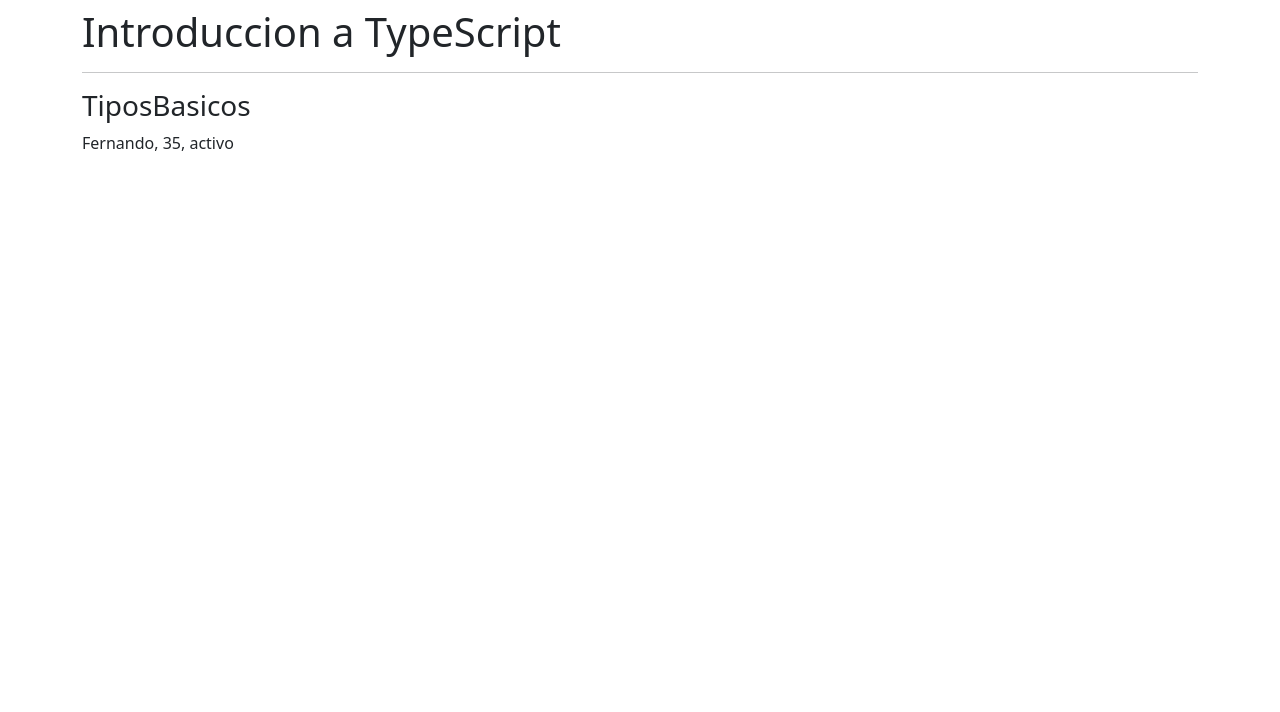
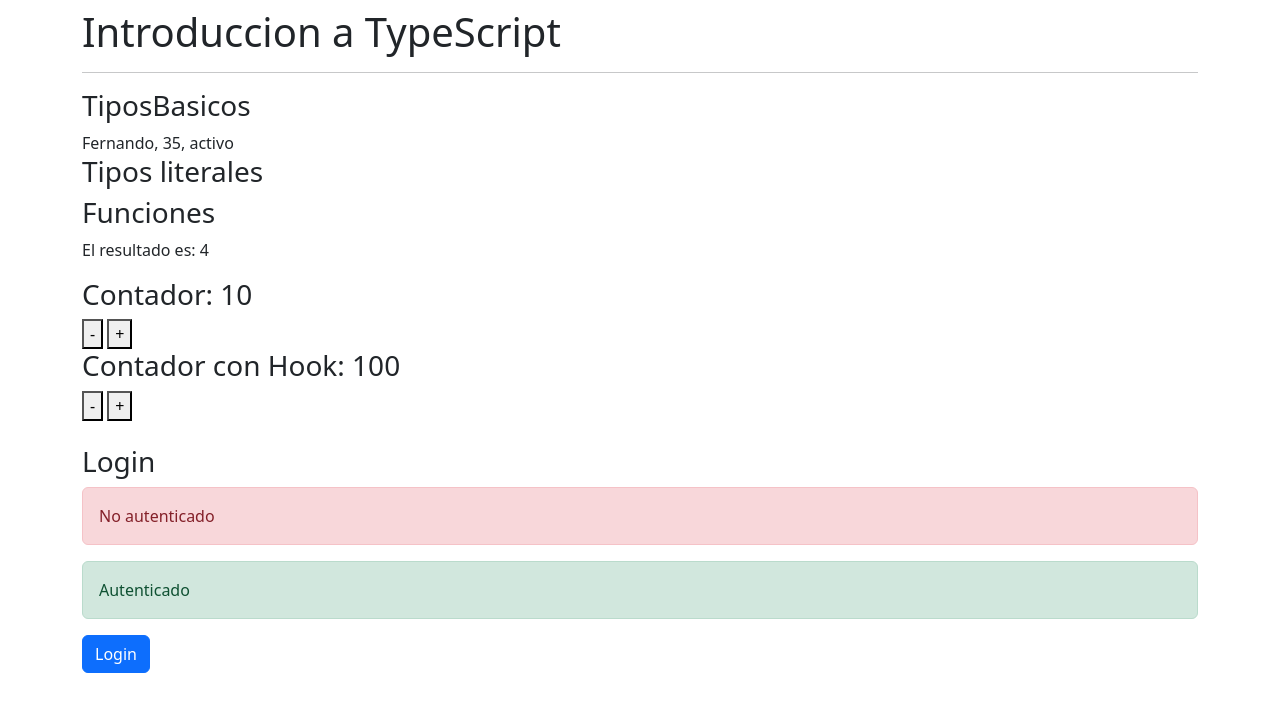
Before and after one commit to alejandroestradam/bullpen, a React (Create React App) app in the folder reactNative/reforzamiento/: page / in a window 1280 px wide. Shown: the top 712 px of the page. Built offline with nearby package versions, Linux system fonts and the light colour scheme.

Commit message:
AuthReducer done

```diff
--- a/reactNative/reforzamiento/src/App.tsx
+++ b/reactNative/reforzamiento/src/App.tsx
@@ -1,4 +1,9 @@
+import Contador from "./typescript/Contador";
+import ContadorConHook from "./typescript/ContadorConHook";
+import Funciones from "./typescript/Funciones";
+import Login from "./typescript/Login";
 import TiposBasicos from "./typescript/TiposBasicos";
+import TIposLiterales from "./typescript/TIposLiterales";
 
 
 const App = () => {
@@ -7,6 +12,11 @@ const App = () => {
       <h1>Introduccion a TypeScript</h1>
       <hr/>
       <TiposBasicos/>
+      <TIposLiterales/>
+      <Funciones/>
+      <Contador/>
+      <ContadorConHook/>
+      <Login/>
     </div>
   )
 }
--- /dev/null
+++ b/reactNative/reforzamiento/src/hooks/useCounter.tsx
@@ -0,0 +1,21 @@
+import React, { useState } from 'react'
+
+//Custom hook con valor inicial que al no ser definido es 10 por defect
+// y siempre tiene que ser un numero
+
+const useCounter = (inicial: number = 10) => {
+
+    const [contador, setContador] = useState(inicial);
+
+    const acumular = (numero: number) =>{
+        setContador(contador + numero);
+    }
+
+  return {
+    contador,
+    acumular
+    }
+
+}
+
+export default useCounter
--- /dev/null
+++ b/reactNative/reforzamiento/src/typescript/Contador.tsx
@@ -0,0 +1,23 @@
+import React, { useState } from 'react'
+
+//Contador utilizando typescript y useState
+
+const Contador = () => {
+    const [contador, setContador] = useState(10);
+
+    const acumular = (numero: number) =>{
+        setContador(contador + numero);
+
+    }
+
+  return (
+    <div>
+        <h3>Contador: {contador}</h3>
+        <button onClick={()=> acumular(-1)}>-</button>
+        &nbsp;
+        <button onClick={()=> acumular(1)}>+</button>
+    </div>
+  )
+}
+
+export default Contador;
--- /dev/null
+++ b/reactNative/reforzamiento/src/typescript/ContadorConHook.tsx
@@ -0,0 +1,18 @@
+import React from 'react'
+import useCounter from '../hooks/useCounter'
+
+const ContadorConHook = () => {
+
+    const {contador, acumular} = useCounter(100);
+
+  return (
+    <div>
+        <h3>Contador con Hook: {contador}</h3>
+        <button onClick={()=> acumular(-1)}>-</button>
+        &nbsp;
+        <button onClick={()=> acumular(1)}>+</button>
+    </div>
+  )
+}
+
+export default ContadorConHook
--- /dev/null
+++ b/reactNative/reforzamiento/src/typescript/Funciones.tsx
@@ -0,0 +1,22 @@
+import React from 'react'
+
+const Funciones = () => {
+
+    // Al definir los tipos en parametros y return te indica error
+    // al llamar la funcion si no cumple con los tipos declarados
+
+    const sumar = (a: number, b: number):number =>{
+        return a + b;
+    }
+
+  return (
+    <div>
+        <h3>Funciones</h3>
+        <p>El resultado es: {sumar(1, 3)} </p>
+        {//Error
+        /*<p>El resultado es: {sumar(1, '')} </p>*/}
+    </div>
+  )
+}
+
+export default Funciones
--- /dev/null
+++ b/reactNative/reforzamiento/src/typescript/Login.tsx
@@ -0,0 +1,70 @@
+import React, { useEffect, useReducer } from 'react';
+
+
+interface AuthState {
+    validando: boolean,
+    token: string | null,
+    username: string,
+    nombre: string
+}
+
+const initialState: AuthState = {
+    validando: true,
+    token: null,
+    username: '',
+    nombre: ''
+}
+
+type AuthAction = {type: 'logout'};
+
+const authReducer = (state: AuthState, action: AuthAction): AuthState =>{
+    switch (action.type) {
+        case 'logout':
+            return{
+                validando: false,
+                token: null,
+                nombre: '',
+                username: ''
+            }
+
+        default:
+            return state;
+    }
+}
+
+const Login = () => {
+
+    const [state, dispatch] = useReducer(authReducer, initialState);
+
+    useEffect(()=>{
+        setTimeout(()=>{
+            dispatch({type:'logout'});
+        },1500)
+    },[])
+
+    if(state.validando){
+        return(
+            <>
+                <h3>Login</h3>
+                <div className="alert alert-info">
+                    Validando...
+                </div>
+            </>
+        )
+    }
+
+
+  return (
+    <div>
+        &nbsp;
+        &nbsp;
+        &nbsp;
+        <h3>Login</h3>
+        <div className="alert alert-danger">No autenticado</div>
+        <div className="alert alert-success">Autenticado</div>
+        <div className="btn btn-primary">Login</div>
+    </div>
+  )
+}
+
+export default Login
--- /dev/null
+++ b/reactNative/reforzamiento/src/typescript/TIposLiterales.tsx
@@ -0,0 +1,36 @@
+import React from 'react'
+
+// Interfaces permiten definir propiedades y tipos de OBJETOS
+interface Persona {
+    nombreCompleto: string,
+    edad: number
+    direccion: Direccion
+}
+
+interface Direccion {
+    pais: string,
+    casaNo: number
+}
+
+const TIposLiterales = () => {
+
+    const persona: Persona = {
+        nombreCompleto: 'Fernando',
+        edad: 35,
+        direccion: {
+            pais: 'Canada',
+            casaNo: 615
+        }
+    }
+
+    // TypeScript genera un error, cosa que JavaScript si permite que pase sin error.
+    // persona.nombreCompleto = 'Fernando Aquino';
+
+  return (
+    <div>
+        <h3>Tipos literales</h3>
+    </div>
+  )
+}
+
+export default TIposLiterales;
--- a/reactNative/reforzamiento/src/typescript/TiposBasicos.tsx
+++ b/reactNative/reforzamiento/src/typescript/TiposBasicos.tsx
@@ -1,5 +1,8 @@
+import { useState } from "react";
 
 const TiposBasicos = () => {
+
+  const [state, setState] = useState();
 
   const nombre: string = "Fernando";
   const edad = 35;
```
